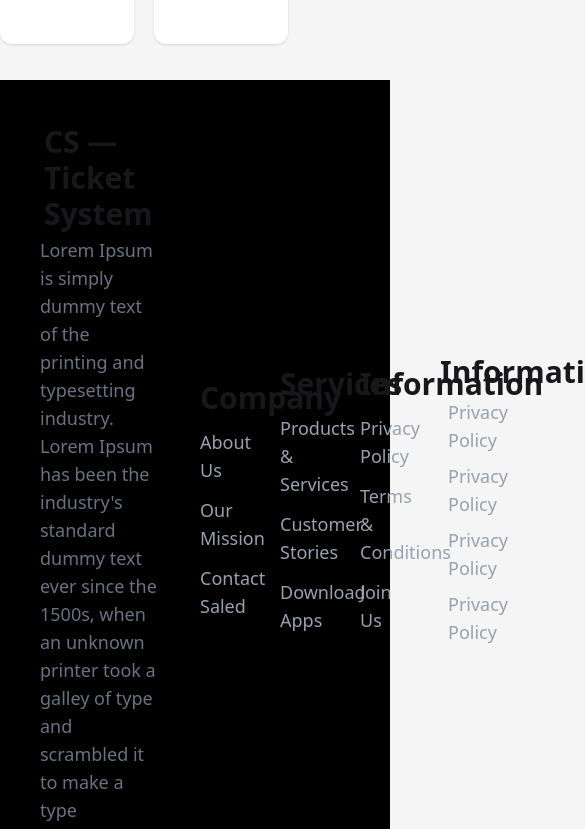
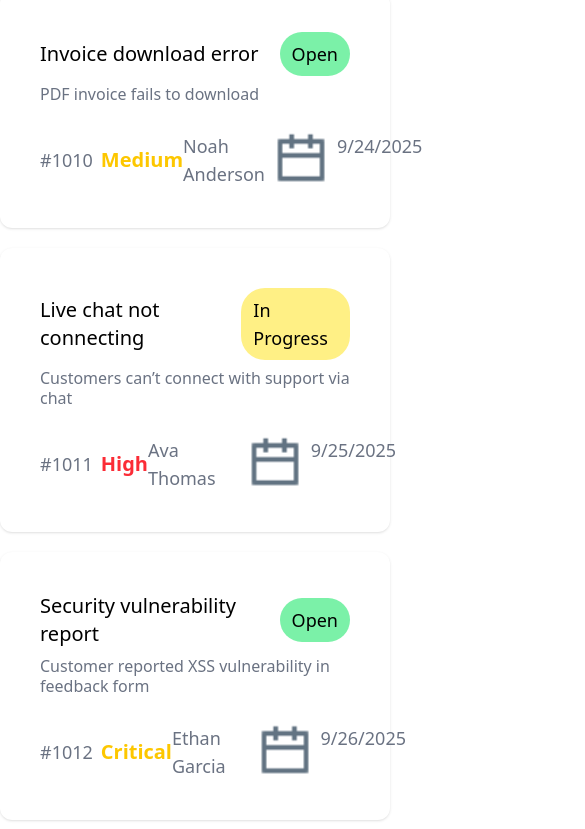
Before and after one commit to zoyan120dev/Customer-support, a React (Vite) app: page / in a window 390 px wide. Shown: the part 4248-5077 px from the top of the page, 585 px wide, since content can reach past the window. Built offline with nearby package versions, Linux system fonts and the light colour scheme.

Commit message:
Funtionality added

```diff
--- a/index.html
+++ b/index.html
@@ -1,12 +1,12 @@
 <!doctype html>
-<html lang="en" class="bg-[#F5F5F5]">
+<html lang="en">
   <head>
     <meta charset="UTF-8" />
     <link rel="icon" type="image/svg+xml" href="./support.png" />
     <meta name="viewport" content="width=device-width, initial-scale=1.0" />
     <title>Customer-support</title>
   </head>
-  <body>
+  <body class="overflow-x-hidden bg-white">
     <div id="root"></div>
     <script type="module" src="/src/main.jsx"></script>
   </body>
--- a/package.json
+++ b/package.json
@@ -14,6 +14,7 @@
     "react": "^19.1.1",
     "react-dom": "^19.1.1",
     "react-icons": "^5.5.0",
+    "react-toastify": "^11.0.5",
     "tailwindcss": "^4.1.13"
   },
   "devDependencies": {
--- a/src/App.jsx
+++ b/src/App.jsx
@@ -1,26 +1,38 @@
-import { Suspense } from "react"
+import { Suspense, useState } from "react"
 import HeroArea from "./Component/HeroArea"
 import NavbarArea from "./Component/Navbar"
 import CustomerTicktes from "./Component/CustomerTicktes"
 import Footer from "./FooterSection/Footer"
+  import { ToastContainer } from 'react-toastify';
 
 const fetchCustomer= async() => {
     const res = await fetch('/customer.json')
     return  res.json()
 }
 
+ const customerPromise = fetchCustomer()
+
+
 function App() {
 
-  const customerPromise = fetchCustomer()
+
+  const [count , setCount] = useState(0);
+
+  const handelCount = () => {
+    let countAdd  = count + 1;
+    setCount(countAdd)
+  }
+
 
   return (
     <>
        <NavbarArea/>
-       <HeroArea/>
+       <HeroArea  count={count}/>
       <Suspense fallback={<span className="loading loading-bars loading-xl text-black"></span>}>
-            <CustomerTicktes customerPromise={customerPromise}/>
+            <CustomerTicktes  handelCount={handelCount} customerPromise={customerPromise}/>
       </Suspense>
       <Footer/>
+       <ToastContainer />
     </>
   )
 }
--- a/src/Component/CustomerCard/CustomerCard.jsx
+++ b/src/Component/CustomerCard/CustomerCard.jsx
@@ -1,10 +1,17 @@
 import React from 'react'
+import { toast } from "react-toastify";
 
-function CustomerCard({customreItms}) {
-  console.log(customreItms.description)
+function CustomerCard({customreItms , handelCount}) {
+   const HandelCard = () => {
+        toast('in-Progress')
+        handelCount();
+    }
+
+
+
   return (
    <>
-     <div className='text-black p-10 bg-white shadow rounded-xl cursor-pointer'>
+     <div className='text-black p-10 bg-white shadow rounded-xl cursor-pointer' onClick={HandelCard}>
          <div className='flex justify-between items-center'>
             <h2 className='font-medium text-xl'>{customreItms.title}</h2>
               <div className={` px-3 py-2 rounded-3xl ${customreItms.status === 'Open' ? 'bg-green-300' :'bg-yellow-200'}`}>
--- a/src/Component/CustomerTicktes.jsx
+++ b/src/Component/CustomerTicktes.jsx
@@ -1,8 +1,11 @@
 import React, { use } from "react";
 import CustomerCard from "./CustomerCard/CustomerCard";
 
-function CustomerTicktes({ customerPromise }) {
+function CustomerTicktes({ customerPromise , handelCount }) {
   const customers = use(customerPromise);
+
+
+
   return (
     <>
       <div className="max-w-[1300px] mx-auto">
@@ -10,11 +13,11 @@ function CustomerTicktes({ customerPromise }) {
           <h1 className="text-2xl text-black font-bold">Customer Tickets</h1>
           <h1 className="text-2xl text-black font-bold">Task Status</h1>
         </div>
-        <div className="grid grid-cols-12 py-4 gap-5">
+        <div className="grid grid-cols-1   md:grid-cols-3 lg:grid-cols-12 py-4 gap-5">
           <div className="col-span-9">
-            <div className="grid grid-cols-2 gap-5">
+            <div className="grid grid-cols-1 md:grid-cols-2 gap-5">
                 {customers.map((customreItms) => (
-               <CustomerCard customreItms={customreItms} />
+               <CustomerCard handelCount={handelCount} customreItms={customreItms} />
               ))}
             </div>
           </div>
--- a/src/Component/HeroArea.jsx
+++ b/src/Component/HeroArea.jsx
@@ -1,6 +1,7 @@
 import React from "react";
 
-function HeroArea() {
+function HeroArea({count}) {
+
   return (
     <>
       <div className="max-w-[1300px] mx-auto py-10">
@@ -15,7 +16,7 @@ function HeroArea() {
               <h1 className="text-4xl font-medium w-[200px] text-center">
                 In-Progress
               </h1>
-              <span className="text-5xl font-bold py-3">0</span>
+              <span className="text-5xl font-bold py-3">{count}</span>
             </div>
             <img
               src="./vector.png"
--- a/src/FooterSection/Footer.jsx
+++ b/src/FooterSection/Footer.jsx
@@ -4,8 +4,8 @@ function Footer() {
   return (
     <>
       <div className="bg-black mt-5 w-full p-10">
-        <div className="max-w-[1300px] mx-auto grid grid-cols-12  items-center gap-10">
-          <div className="col-span-4">
+        <div className="max-w-[1300px] mx-auto grid md:grid-cols-12  grid-cols-2 items-center gap-10">
+          <div className="col-span-3">
             <h1 className="text-3xl font-bold p-1 ">CS — Ticket System</h1>
             <p className="text-gray-500 text-lg ">
               Lorem Ipsum is simply dummy text of the printing and typesetting
@@ -54,39 +54,39 @@ function Footer() {
             </li>
           </div>
 
-          <div className="col-span-2 space-y-2">
+          <div className="col-span-3 space-y-2">
             <h1 className="text-3xl font-bold">Information</h1>
            <div className="flex gap-2 items-center">
            <div>
              <img src="https://i.ibb.co.com/j9JyfVKv/Group-10.png" alt="" />
            </div>
              <li className="list-none text-lg">
-              <a href="#" className="text-gray-400" >Privacy Policy</a>
+              <a href="#" className="text-gray-400" >@CS — Ticket System</a>
             </li>
            </div>
              <div className="flex gap-2 items-center">
            <div>
-             <img src="https://i.ibb.co.com/j9JyfVKv/Group-10.png" alt="" />
+             <img src="https://i.ibb.co.com/Z6f5nNnV/fi-145807-1.png" alt="" />
            </div>
              <li className="list-none text-lg">
-              <a href="#" className="text-gray-400" >Privacy Policy</a>
+              <a href="#" className="text-gray-400" >@CS — Ticket System</a>
             </li>
            </div>
 
            <div className="flex gap-2 items-center">
            <div>
-             <img src="https://i.ibb.co.com/j9JyfVKv/Group-10.png" alt="" />
+             <img src="https://i.ibb.co.com/Nn7KBXJv/Group-11.png" alt="" />
            </div>
              <li className="list-none text-lg">
-              <a href="#" className="text-gray-400" >Privacy Policy</a>
+              <a href="#" className="text-gray-400" >@CS — Ticket System</a>
             </li>
            </div>
            <div className="flex gap-2 items-center">
            <div>
-             <img src="https://i.ibb.co.com/j9JyfVKv/Group-10.png" alt="" />
+             <img src="https://i.ibb.co.com/qL832bR7/fi-6244710.png" alt="" />
            </div>
              <li className="list-none text-lg">
-              <a href="#" className="text-gray-400" >Privacy Policy</a>
+              <a href="#" className="text-gray-400" >support@cst.com</a>
             </li>
            </div>
           </div>
```
Also changed, not shown: 1 other file (tests, documents, lock files or other folders).
